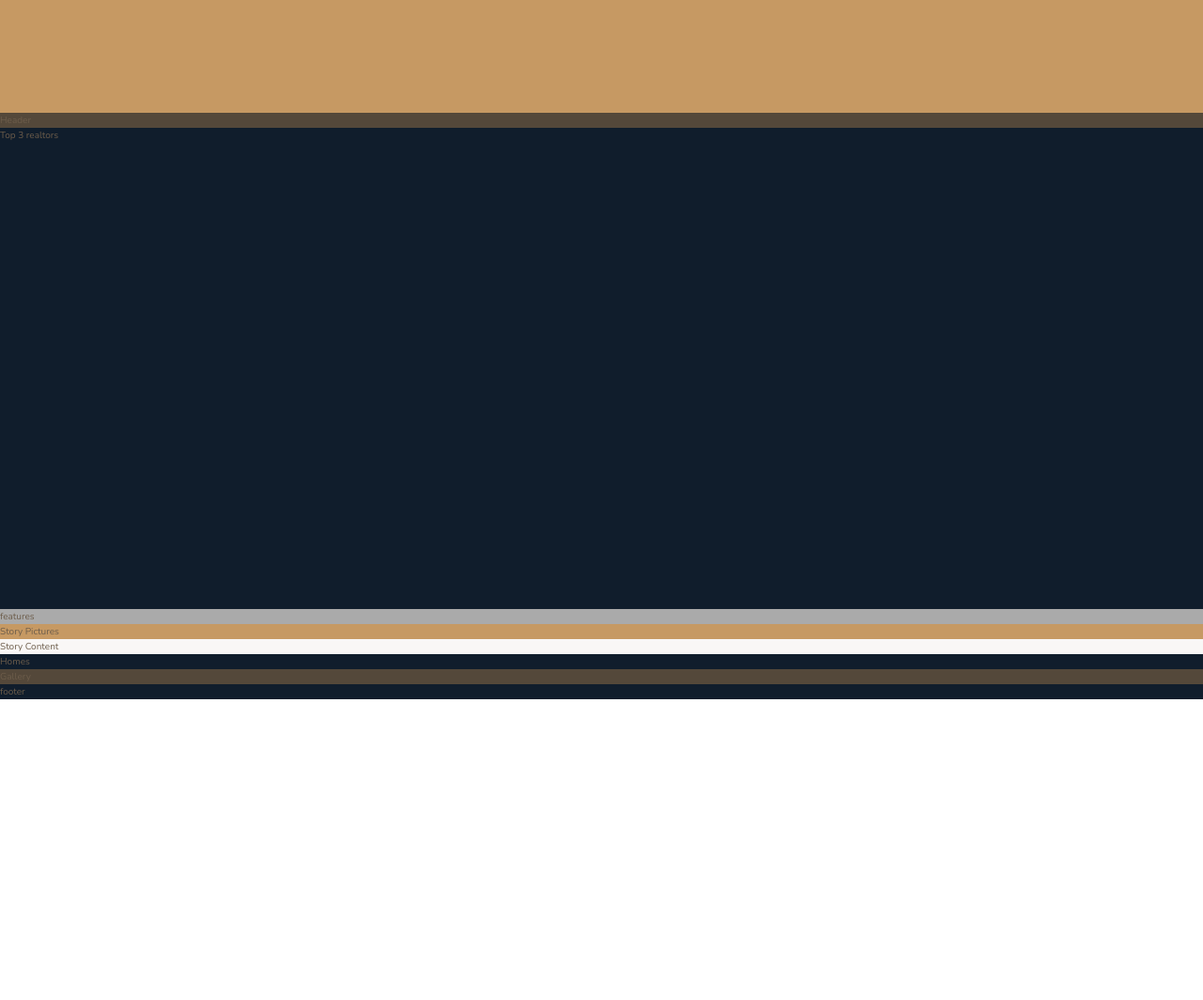
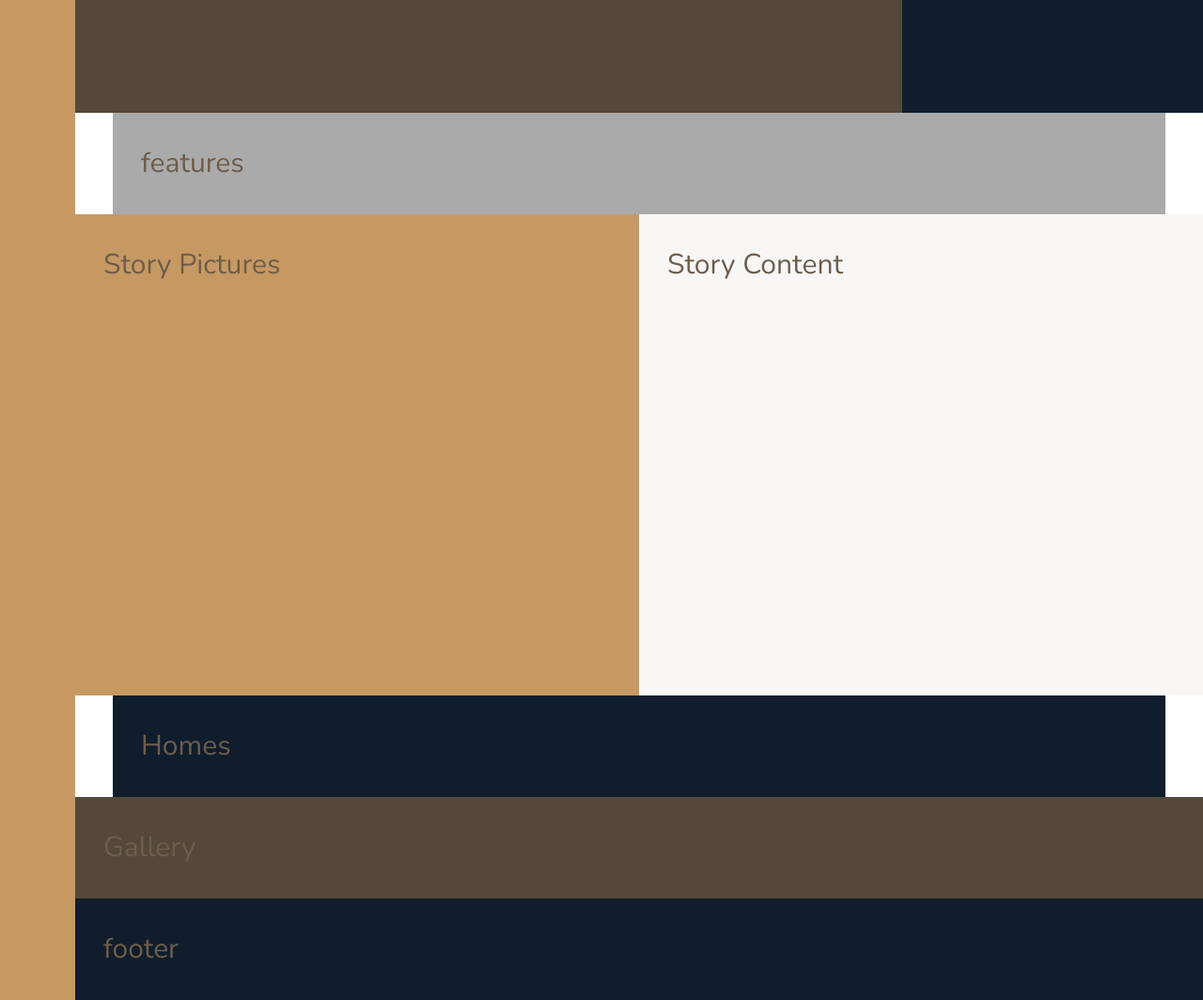
Before and after one commit to OskarAhl/nexter-css-grid, a website: page index.html in a window 1280 px wide. Shown: the part 520-1584 px from the top of the page at 94% size. Before the commit the page ends 1264 px from the top, so only its background shows below. Drawn offline with nearby package versions, Linux system fonts and the light colour scheme.

Commit message:
finish component layout

```diff
--- a/sass/_base.scss
+++ b/sass/_base.scss
@@ -38,14 +38,22 @@ body {
     display: grid;
     // 1: realtors  80vh - 2: features min-content - 3: features 40vw
     // 4: cards + image gallery + footer min-width: content;
+    // why not name rows ? most of layout hangs on columns
     grid-template-rows: 80vh min-content 40vw repeat(3, min-content);
     //1: sidebar - 3: 1fr - center 8 col content (if needed) 2: content 8 column grid - min min-content max 140px
     // last: 1fr center 8col content (if needed);
     grid-template-columns:
         [sidebar-start] 8rem
         [sidebar-end full-start] 1fr
-        [center-start] repeat(
-            8 [col-start],
-            minmax(min-content, 14rem) [col-end])
+        [center-start]
+            repeat(8, [col-start]
+                minmax(min-content, 14rem)
+                [col-end])
         [center-end] 1fr [full-end];
+
+    // for dev target all children
+    & > * {
+        padding: 30px;
+        font-size: 3rem;
+    }
 }
--- a/sass/_features.scss
+++ b/sass/_features.scss
@@ -1,3 +1,4 @@
 .features {
     background-color: $color-grey-light-2;
+    grid-column: center-start / center-end;
 }
--- a/sass/_footer.scss
+++ b/sass/_footer.scss
@@ -1,3 +1,4 @@
 .footer {
     background-color: $color-secondary;
+    grid-column: full-start / full-end;
 }
--- a/sass/_gallery.scss
+++ b/sass/_gallery.scss
@@ -1,3 +1,4 @@
 .gallery {
     background-color: $color-grey-dark-1;
+    grid-column: full-start / full-end;
 }
--- a/sass/_header.scss
+++ b/sass/_header.scss
@@ -1,3 +1,5 @@
 .header {
     background-color: $color-grey-dark-1;
+    // 6 / 8 columns
+    grid-column: full-start / col-end 6;
 }
--- a/sass/_homes.scss
+++ b/sass/_homes.scss
@@ -1,3 +1,4 @@
 .homes {
     background-color: $color-secondary;
+    grid-column: center-start / center-end;
 }
--- a/sass/_realtors.scss
+++ b/sass/_realtors.scss
@@ -1,3 +1,4 @@
 .realtors {
     background-color: $color-secondary;
+    grid-column: col-start 7 / full-end;
 }
--- a/sass/_sidebar.scss
+++ b/sass/_sidebar.scss
@@ -1,3 +1,5 @@
 .sidebar {
     background-color: $color-primary;
+    grid-column: sidebar-start / sidebar-end;
+    grid-row: 1 / -1;
 }
--- a/sass/_story.scss
+++ b/sass/_story.scss
@@ -1,9 +1,11 @@
 .story {
     &__pictures {
         background-color: $color-primary;
+        grid-column: full-start / col-end 4;
     }
 
     &__content {
         background-color: $color-grey-light-1;
+        grid-column: col-start 5 / full-end;
     }
 }
```
Also changed, not shown: css/style.css.
